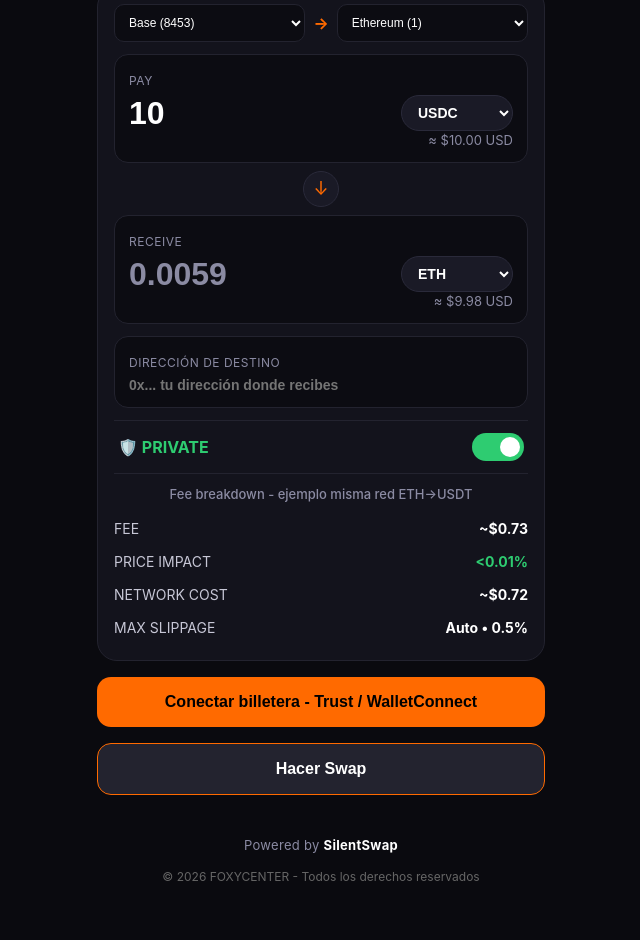
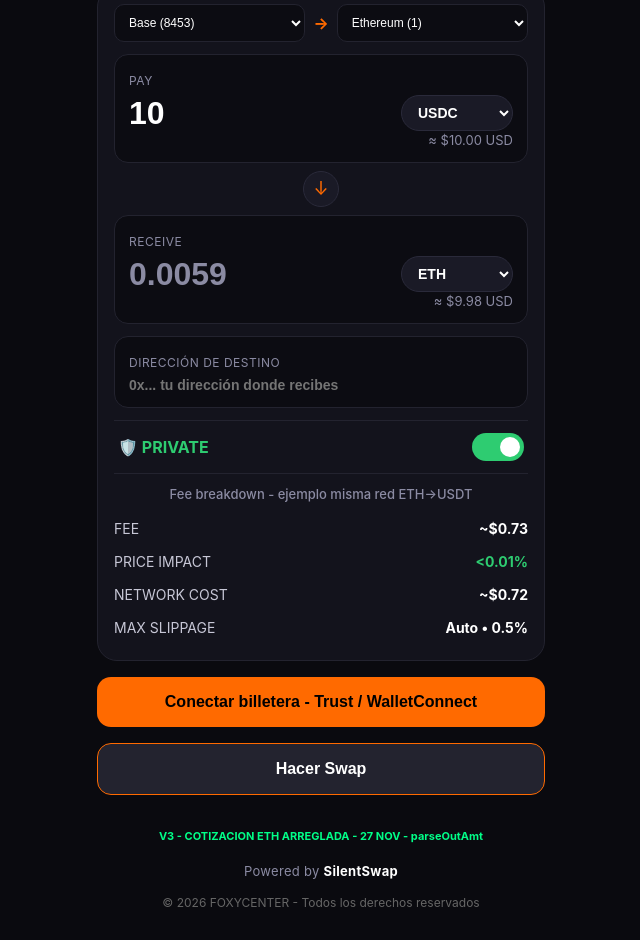
Before and after one commit to foxycenter/foxycenter, a plain HTML site: page index.html in a window 1280 px wide. Shown: the part 208-1148 px from the top of the page, without its empty margins (319-959 px from the left). Before the commit the page ends 1122 px from the top, so only its background shows below. Drawn offline with nearby package versions, Linux system fonts and the light colour scheme.

Commit message:
Add files via upload

```diff
--- a/index.html
+++ b/index.html
@@ -101,7 +101,7 @@ body{background:#0a0a0f;color:#fff;font-family:Inter,system-ui,-apple-system,san
 
   <button class="btn" id="swapBtn" style="background:#23232f;color:#fff;border:1px solid #ff6a00">Hacer Swap</button>
   <div id="swapStatus" style="text-align:center;font-size:13px;color:#ffcc88;margin-top:10px;min-height:18px;word-break:break-all"></div>
-  <div class="powered">Powered by <b>SilentSwap</b></div>
+  <div style="text-align:center;font-size:11px;color:#00ff88;margin:6px 0;font-weight:bold">V3 - COTIZACION ETH ARREGLADA - 27 NOV - parseOutAmt</div><div class="powered">Powered by <b>SilentSwap</b></div>
   <div class="footer">&copy; 2026 FOXYCENTER - Todos los derechos reservados</div>
 </div>
 
```
